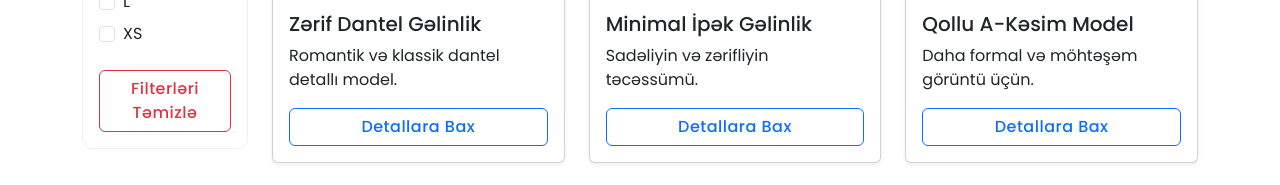
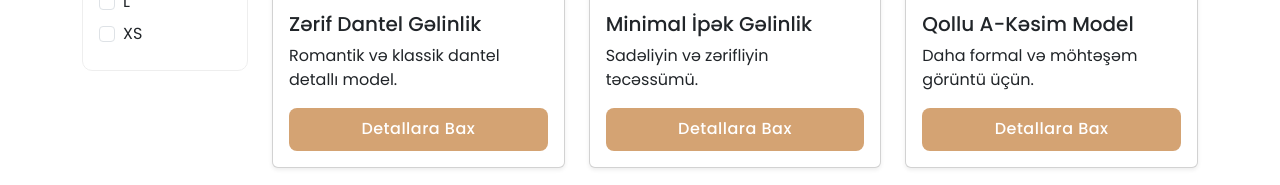
Before and after one commit to ismayil-hasanzade/raswedding-frontend, a Nuxt app: page /catalog in a window 1280 px wide. Shown: the part 577-762 px from the top of the page. Built offline with nearby package versions, Linux system fonts and the light colour scheme; grey boxes are pictures that could not be loaded; what vue-the-mask would draw is missing.

Commit message:
refactor dress identification to use numeric IDs and update catalog links

```diff
--- a/layouts/default.vue
+++ b/layouts/default.vue
@@ -13,6 +13,23 @@ import HeaderComponent from '@/components/HeaderComponent.vue'
 import FooterComponent from '@/components/FooterComponent.vue'
 </script>
 <style lang="scss">
+.detail-btn {
+  background-color: #d4a373;
+  color: #fff;
+  border: none;
+  padding: 0.6rem 1.2rem;
+  font-weight: 500;
+  font-family: 'Poppins', sans-serif;
+  border-radius: 8px;
+  transition: all 0.3s ease;
+
+  &:hover {
+    background-color: #c28859;
+    color: #fff;
+    transform: translateY(-2px);
+    box-shadow: 0 4px 12px rgba(0, 0, 0, 0.1);
+  }
+}
 .page-wrapper {
   display: flex;
   flex-direction: column;
--- a/pages/catalog.vue
+++ b/pages/catalog.vue
@@ -51,9 +51,9 @@
               <label class="form-check-label" :for="`size-${sz}`">{{ sz }}</label>
             </div>
 
-            <button class="btn btn-outline-danger mt-3" @click="resetFilters">
-              Filterləri Təmizlə
-            </button>
+<!--            <button class="btn resetbtn btn-outline-danger" @click="resetFilters">-->
+<!--              Sıfırla-->
+<!--            </button>-->
           </div>
         </div>
 
@@ -71,8 +71,8 @@
                   <h5 class="card-title">{{ dress.title }}</h5>
                   <p class="card-text">{{ dress.description }}</p>
                   <NuxtLink
-                      :to="`/catalogs/${dress.slug}`"
-                      class="btn btn-outline-primary mt-auto"
+                      :to="`/catalogs/${dress.id}`"
+                      class="btn detail-btn mt-auto"
                   >
                     Detallara Bax
                   </NuxtLink>
@@ -149,6 +149,7 @@ const searchText = ref('')
 
 const allDresses = [
   {
+    id:1,
     title: 'Zərif Dantel Gəlinlik',
     description: 'Romantik və klassik dantel detallı model.',
     image: '/images/1.jpeg',
@@ -157,6 +158,7 @@ const allDresses = [
     material: 'Dantel'
   },
   {
+    id:2,
     title: 'Minimal İpək Gəlinlik',
     description: 'Sadəliyin və zərifliyin təcəssümü.',
     image: '/images/2.jpeg',
@@ -327,6 +329,11 @@ section {
     z-index: 1050;
   }
 }
+.resetbtn{
+  //position: absolute;
+  right: 4px;
+  top: 35px;
+}
 
 // Animation
 .slide-enter-active, .slide-leave-active {
--- a/pages/catalogs/[slug].vue
+++ b/pages/catalogs/[slug].vue
@@ -34,11 +34,12 @@
 </template>
 
 
-<script setup>
+<script setup lang="ts">
 import { useRoute } from 'vue-router'
 
 const route = useRoute()
-const slug = route.params.slug
+const id:number = route.params.slug
+
 const handleZoom = (e) => {
   const target = e.target
   const rect = target.getBoundingClientRect()
@@ -60,6 +61,7 @@ const allDresses = [
     image: '/images/481075489_122145455762455318_200917837088695722_n.jpeg',
     slug: 'zerif-dantel',
     size: 'S, M, L',
+    id:1,
     material: 'Dantel və Tül'
   },
   {
@@ -68,6 +70,7 @@ const allDresses = [
     image: '/images/481075489_122145455762455318_200917837088695722_n.jpeg',
     slug: 'minimal-ipek',
     size: 'M, L',
+    id:2,
     material: 'İpək'
   },
   {
@@ -76,7 +79,8 @@ const allDresses = [
     image: '/images/481075489_122145455762455318_200917837088695722_n.jpeg',
     slug: 'a-kesim',
     size: 'XS, S, M',
-    material: 'Saten'
+    material: 'Saten',
+    id: 3
   },
   {
     title: 'Tül və İşıltılı Detallar',
@@ -87,7 +91,7 @@ const allDresses = [
     material: 'Tül və Payet'
   }
 ]
-const dress = allDresses.find((item) => item.slug === slug)
+const dress = allDresses.find((item) => item.id == id)
 </script>
 <style scoped>
   section{
```
